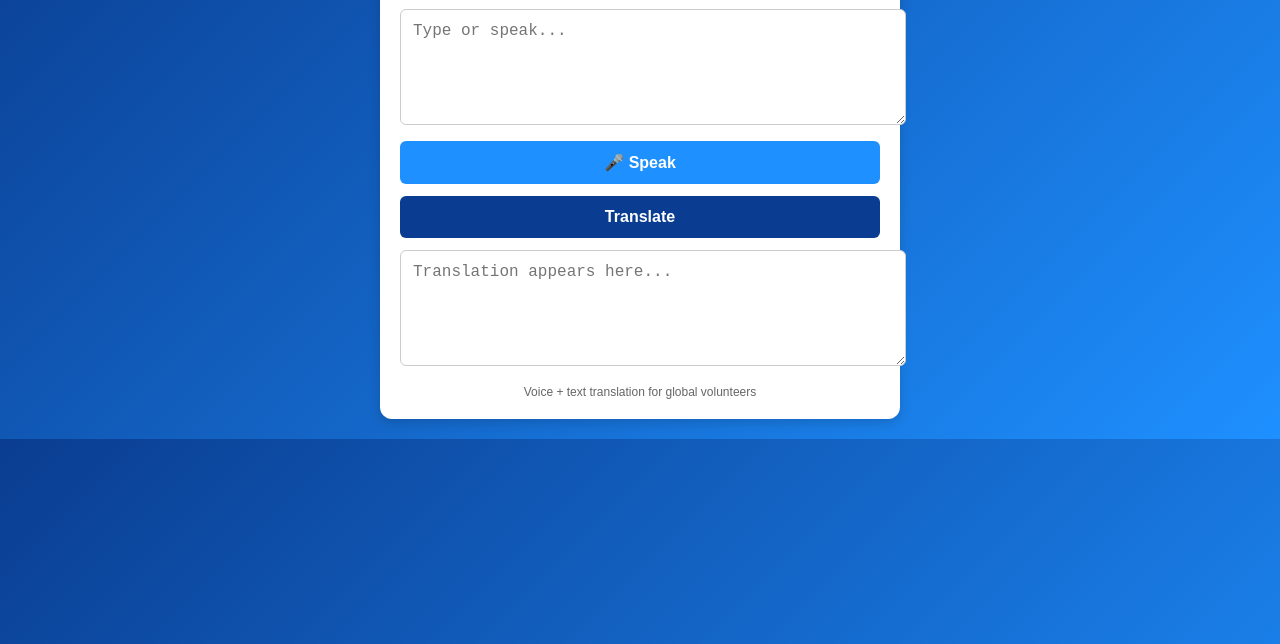
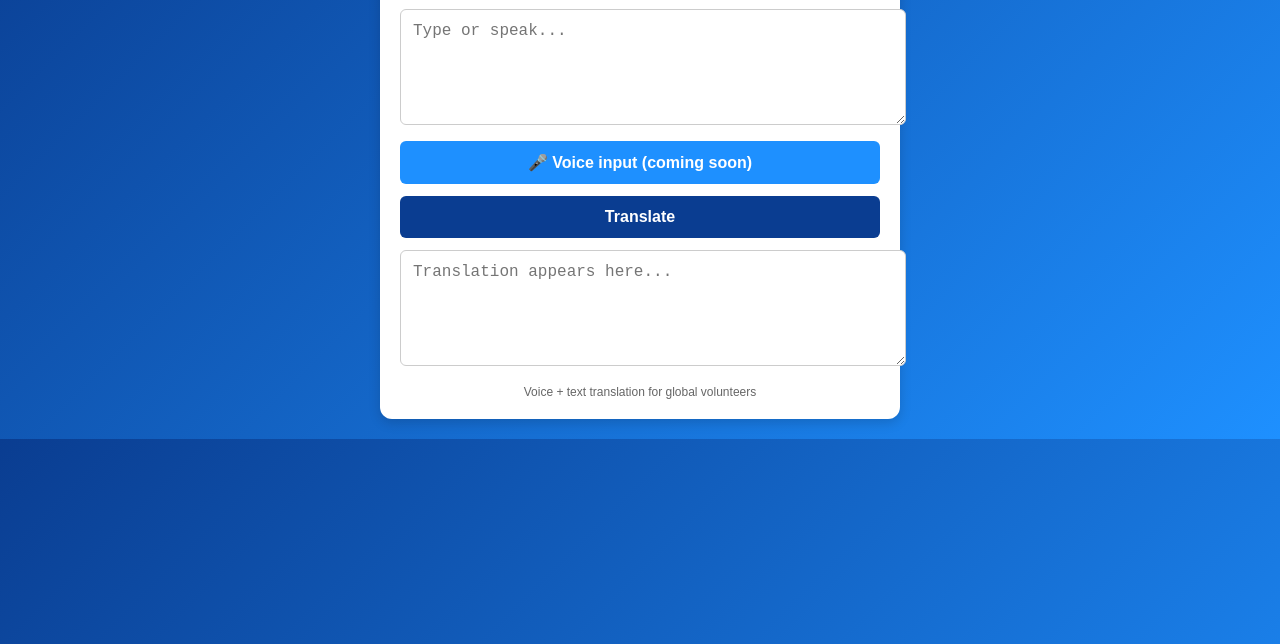
Before and after one commit to MissQE/volunteer-translator, a plain HTML site: page index.html in a window 1280 px wide. Shown: the part 156-800 px from the top of the page. Drawn offline with Linux system fonts and the light colour scheme.

Commit message:
Update index.html

```diff
--- a/index.html
+++ b/index.html
@@ -91,7 +91,9 @@
 
     <textarea id="inputText" placeholder="Type or speak..."></textarea>
 
-    <button class="secondary" onclick="startVoice()">🎤 Speak</button>
+    <button class="secondary" disabled>
+🎤 Voice input (coming soon)
+</button>
     <button onclick="translateText()">Translate</button>
 
     <textarea id="outputText" placeholder="Translation appears here..." readonly></textarea>
```
